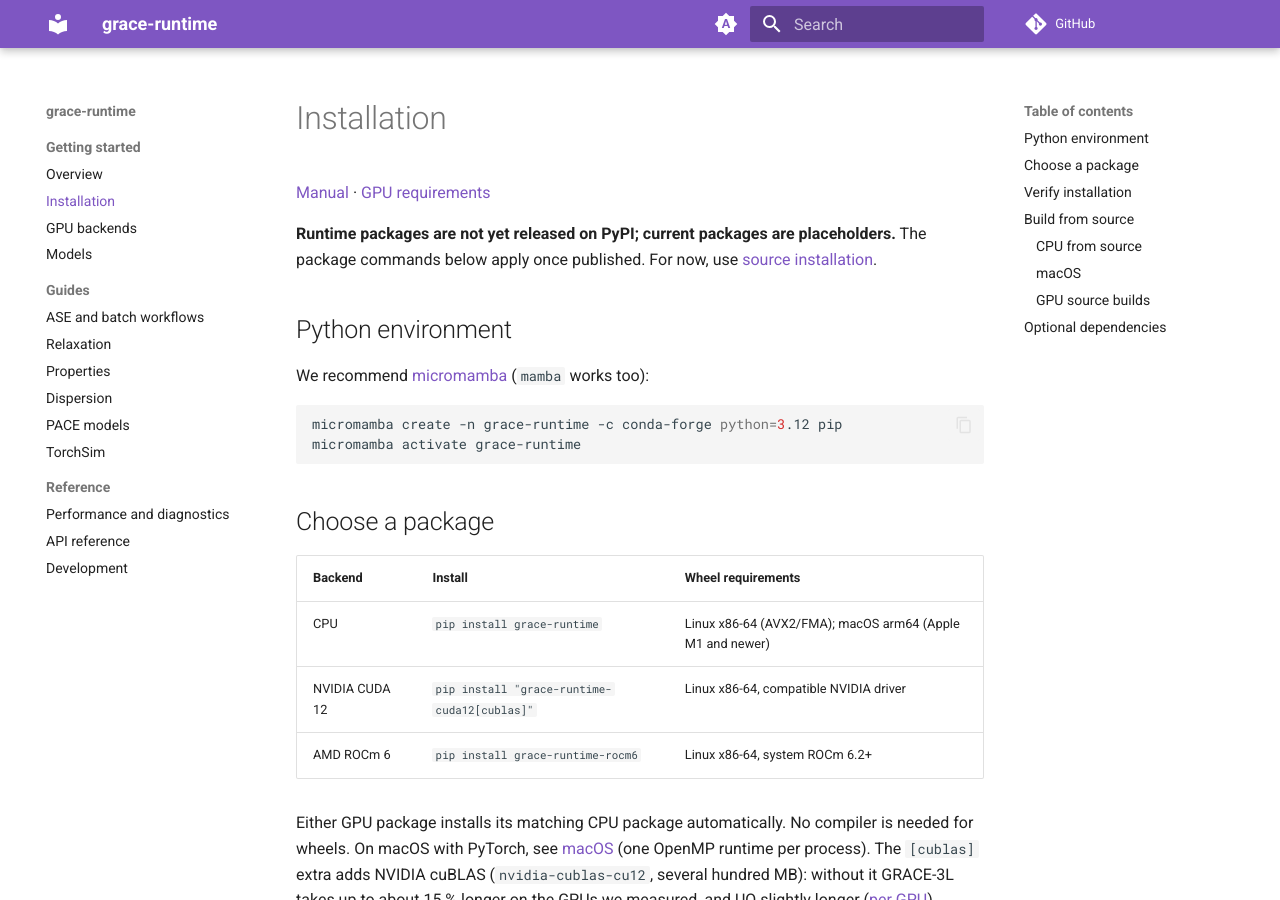
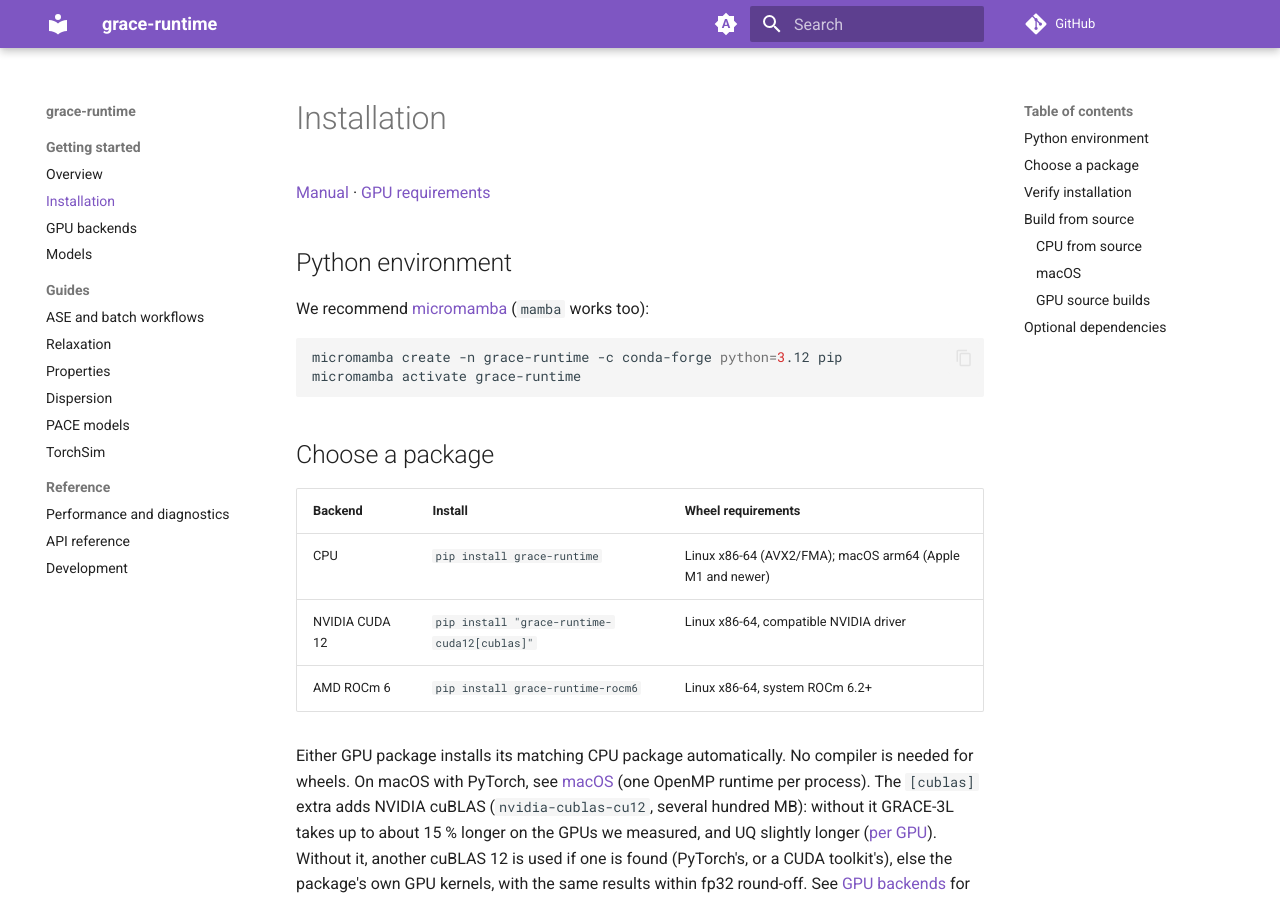
Before and after one commit to ICAMS/grace-runtime, an MkDocs documentation site: the page built from docs/installation.md, in a window 1280 px wide and 900 px high. Built offline with MkDocs 1.6.1 and Material for MkDocs 9.7.7, drawn with Linux system fonts in a browser that asks for light colours; comment, search, counter and statistics services are not loaded.

Commit message:
README, docs: 0.1.0 is on PyPI; drop the 'not yet released' notice (#6)
The notice from before the first release still told readers that the
packages are placeholders and to build from source.

```diff
--- a/docs/installation.md
+++ b/docs/installation.md
@@ -1,9 +1,6 @@
 # Installation
 
 [Manual](index.md) · [GPU requirements](backends.md)
-
-**Runtime packages are not yet released on PyPI; current packages are placeholders.**
-The package commands below apply once published. For now, use [source installation](#cpu-from-source).
 
 ## Python environment
 
```
Also changed, not shown: README.md (+1 -2 lines).
